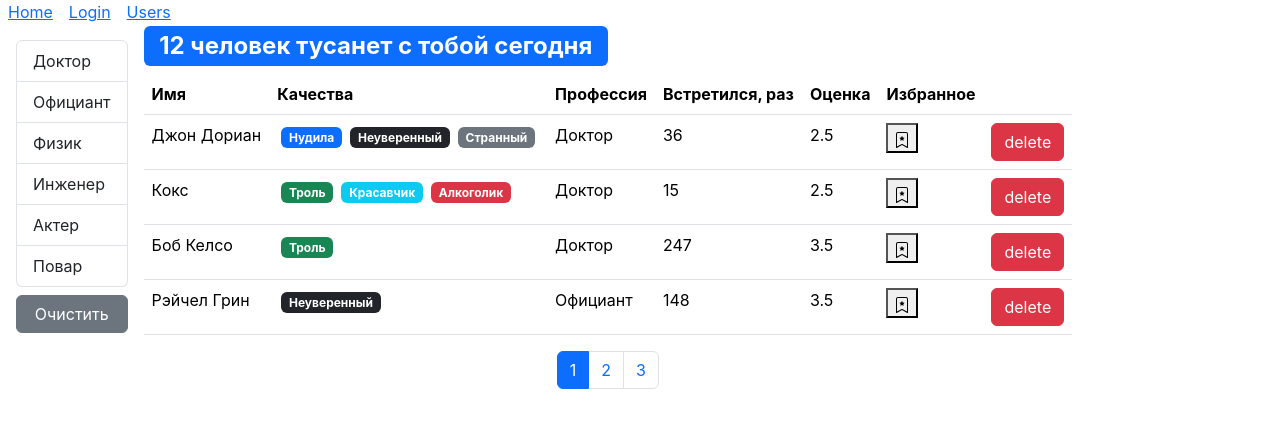
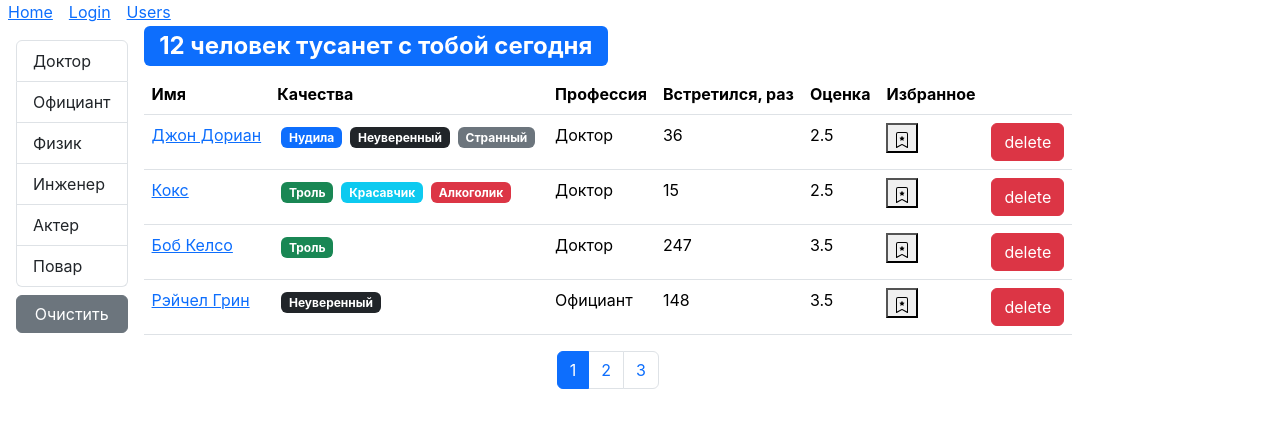
Before and after one commit to DmitriyKanischev/Fast-app-beta, a React (Create React App) app: page /users in a window 1280 px wide. Shown: the top 428 px of the page. Built offline with nearby package versions, Linux system fonts and the light colour scheme.

Commit message:
routes for every user

```diff
--- a/src/components/UsersTable.jsx
+++ b/src/components/UsersTable.jsx
@@ -5,11 +5,12 @@
 import BookMark from './Bookmark'
 import QualitiesList from './qualitiesList';
 import Table from './Table';
+import { Link } from 'react-router-dom';
 
 
 const UsersTable = ({users, onSort, selectedSort, onToggleBookMark, onDelete, ...rest}) => {
     const columns={
-        name:{path: "name", name:"Имя"},
+        name:{path: "name", name:"Имя", component:(user)=><Link to={`/users/${user._id}`}>{user.name}</Link>},
         qualities:{name:"Качества", component: (user) => (<QualitiesList qualities={user.qualities}/>)},
         profession:{path:"profession.name", name: "Профессия"},
         completedMeetings:{path:"completedMeetings", name: "Встретился, раз"},
```
